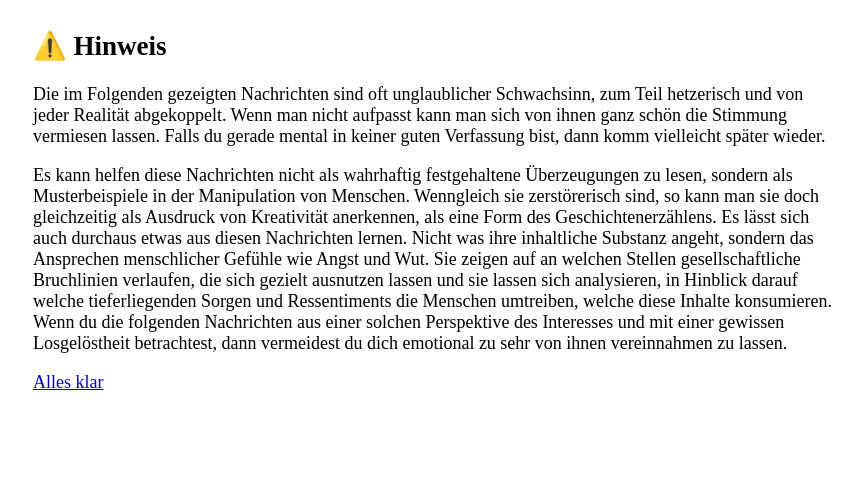
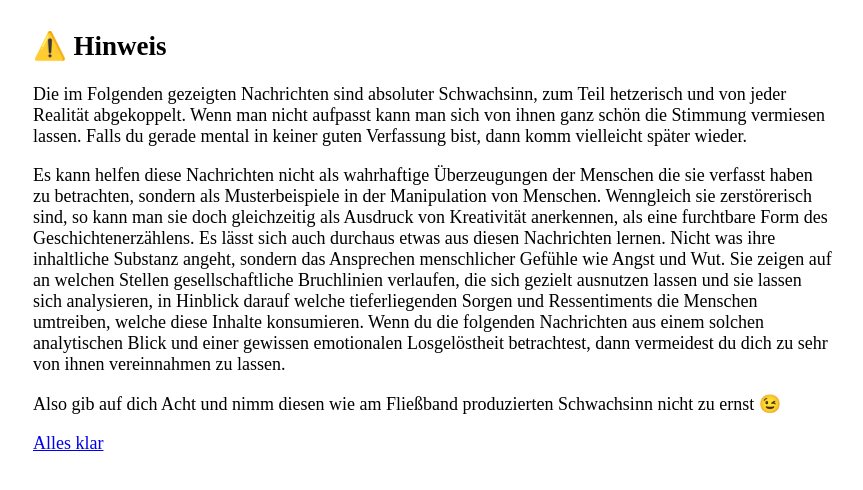
Before and after one commit to TBiele/misinformation-labeling-web-interface, a Django app: page /warning in a window 1280 px wide. Shown: the top 490 px of the page, without its empty margins (207-1070 px from the left). Run offline with Django 4.2, Linux system fonts and the light colour scheme.

Commit message:
Add text, comment line breaks

```diff
--- a/labeling_app/templates/labeling_app/label.html
+++ b/labeling_app/templates/labeling_app/label.html
@@ -19,6 +19,8 @@
               <span class="tooltiptext">
                 Der Inhalt der Nachricht muss nicht zu 100 Prozent mit der Beschreibung des Labels übereinstimmen.
                 <br><br>Beispiel: Eine Nachricht in der behauptet wird die Booster-Impfung im Speziellen sei nutzlos würde auch unter das Label "Wirksamkeit nicht erwiesen" fallen.
+                <br><br>Wähle die Zuordnung nicht bloß auf Basis dessen was die Nachricht explizit sagt, sondern auch dessen was sie andeutet oder impliziert.
+                <br><br>Falls du dir unsicher bist: Überlege dir wie eine faktenbasierte Widerlegung der unten genannten Falschinformation aussehen könnte. Wäre diese auch passend, um die oben stehende Nachricht zu entkräften?
               </span>
             </span> (möglicherweise keine) und drücke dann auf Weiter.<br>
             Wenn du eine andere Nachricht angezeigt bekommen willst, dann lade einfach die Seite neu.
--- a/labeling_app/templates/labeling_app/warning.html
+++ b/labeling_app/templates/labeling_app/warning.html
@@ -8,8 +8,20 @@
 <body>
     <div>
         <h2>⚠️ Hinweis</h2>
-        <p>Die im Folgenden gezeigten Nachrichten sind oft unglaublicher Schwachsinn, zum Teil hetzerisch und von jeder Realität abgekoppelt. Wenn man nicht aufpasst kann man sich von ihnen ganz schön die Stimmung vermiesen lassen. Falls du gerade mental in keiner guten Verfassung bist, dann komm vielleicht später wieder.</p>
-        <p>Es kann helfen diese Nachrichten nicht als wahrhaftig festgehaltene Überzeugungen zu lesen, sondern als Musterbeispiele in der Manipulation von Menschen. Wenngleich sie zerstörerisch sind, so kann man sie doch gleichzeitig als Ausdruck von Kreativität anerkennen, als eine Form des Geschichtenerzählens. Es lässt sich auch durchaus etwas aus diesen Nachrichten lernen. Nicht was ihre inhaltliche Substanz angeht, sondern das Ansprechen menschlicher Gefühle wie Angst und Wut. Sie zeigen auf an welchen Stellen gesellschaftliche Bruchlinien verlaufen, die sich gezielt ausnutzen lassen und sie lassen sich analysieren, in Hinblick darauf welche tieferliegenden Sorgen und Ressentiments die Menschen umtreiben, welche diese Inhalte konsumieren. Wenn du die folgenden Nachrichten aus einer solchen Perspektive des Interesses und mit einer gewissen Losgelöstheit betrachtest, dann vermeidest du dich emotional zu sehr von ihnen vereinnahmen zu lassen.</p>
+        <p>Die im Folgenden gezeigten Nachrichten sind absoluter Schwachsinn, zum Teil hetzerisch und von jeder Realität
+            abgekoppelt. Wenn man nicht aufpasst kann man sich von ihnen ganz schön die Stimmung vermiesen lassen. Falls
+            du gerade mental in keiner guten Verfassung bist, dann komm vielleicht später wieder.</p>
+        <p>Es kann helfen diese Nachrichten nicht als wahrhaftige Überzeugungen der Menschen die sie verfasst haben zu
+            betrachten, sondern als Musterbeispiele in der Manipulation von Menschen. Wenngleich sie zerstörerisch sind,
+            so kann man sie doch gleichzeitig als Ausdruck von Kreativität anerkennen, als eine furchtbare Form des
+            Geschichtenerzählens. Es lässt sich auch durchaus etwas aus diesen Nachrichten lernen. Nicht was ihre
+            inhaltliche Substanz angeht, sondern das Ansprechen menschlicher Gefühle wie Angst und Wut. Sie zeigen auf
+            an welchen Stellen gesellschaftliche Bruchlinien verlaufen, die sich gezielt ausnutzen lassen und sie lassen
+            sich analysieren, in Hinblick darauf welche tieferliegenden Sorgen und Ressentiments die Menschen umtreiben,
+            welche diese Inhalte konsumieren. Wenn du die folgenden Nachrichten aus einem solchen analytischen Blick und
+            einer gewissen emotionalen Losgelöstheit betrachtest, dann vermeidest du dich zu sehr von ihnen vereinnahmen
+            zu lassen.</p>
+        <p>Also gib auf dich Acht und nimm diesen wie am Fließband produzierten Schwachsinn nicht zu ernst 😉</p>
         <a href="label">Alles klar</a><br><br>
     </div>
 </body>
--- a/labeling_app/views.py
+++ b/labeling_app/views.py
@@ -12,7 +12,8 @@ def index(request):
 
 
 def login(request):
-    # In case of a POST request, create a form instance and populate it with data from the request
+    # In case of a POST request, create a form instance and populate it with data from
+    # the request
     if request.method == "POST":
         form = LoginForm(request.POST)
         if form.is_valid():
@@ -63,9 +64,10 @@ def warning(request):
 
 def labelling(request):
     # If the user is not logged in, go to login view
-    if not "user" in request.session.keys():
+    if "user" not in request.session.keys():
         return HttpResponseRedirect("login")
-    # In case of a POST request, create a form instance and populate it with data from the request
+    # In case of a POST request, create a form instance and populate it with data from
+    # the request
     if request.method == "POST":
         form_data = request.POST
         form = LabelForm(request.POST)
@@ -78,7 +80,8 @@ def labelling(request):
                     user=User.objects.get(pk=form_data["user_id"]),
                 )
                 label.save()
-            # If no label was selected, create an entry indicating that the message was labeled, even though no labels were assigned
+            # If no label was selected, create an entry indicating that the message was
+            # labeled, even though no labels were assigned
             if len(selected_misconception_ids) == 0:
                 label = MessageMisconception(
                     message=TelegramMessage.objects.get(pk=form_data["message_id"]),
@@ -89,8 +92,9 @@ def labelling(request):
             return HttpResponseRedirect("label")
         else:
             print("Form invalid")
-    # In case of a GET request (or any other method), retrieve a random message to show and create a labeling form
-    # Or if no message to label remains, redirect to 'done' page
+    # In case of a GET request (or any other method), retrieve a random message to show
+    # and create a labeling form. Or if no message to label remains, redirect to 'done'
+    # page.
     user = User.objects.filter(name=request.session["user"])[0]
     unlabeled_messages = list(
         TelegramMessage.objects.exclude(
```
Also changed, not shown: README.md.
